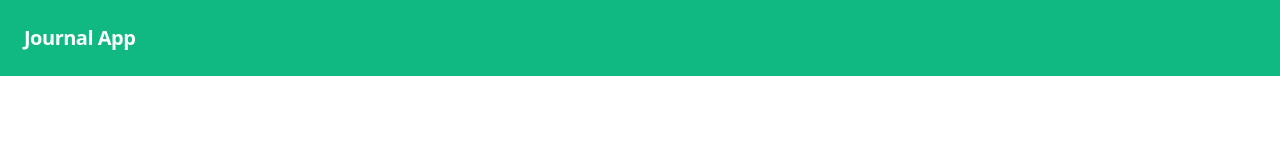
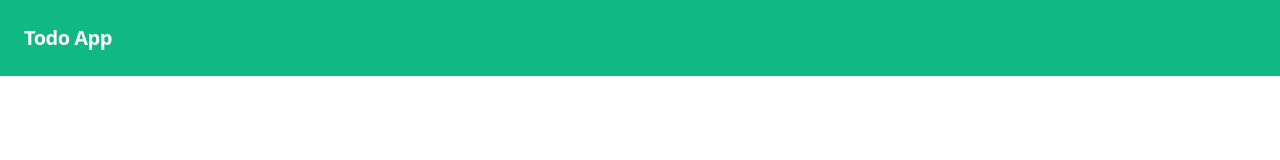
Before and after one commit to Onebase-Fujitsu/todo-app-client, a React (Create React App) app: page / in a window 1280 px wide. Shown: the top 160 px of the page. Built offline with nearby package versions, Linux system fonts and the light colour scheme.

Commit message:
apply header design

```diff
--- a/src/components/Header.tsx
+++ b/src/components/Header.tsx
@@ -1,6 +1,6 @@
 const Header = () => (
   <div className="flex items-center bg-green-500 p-6">
-    <h1 className="font-semibold text-xl text-white tracking-tight">Journal App</h1>
+    <h1 className="font-semibold text-xl text-white tracking-tight">Todo App</h1>
   </div>
 )
 
```
